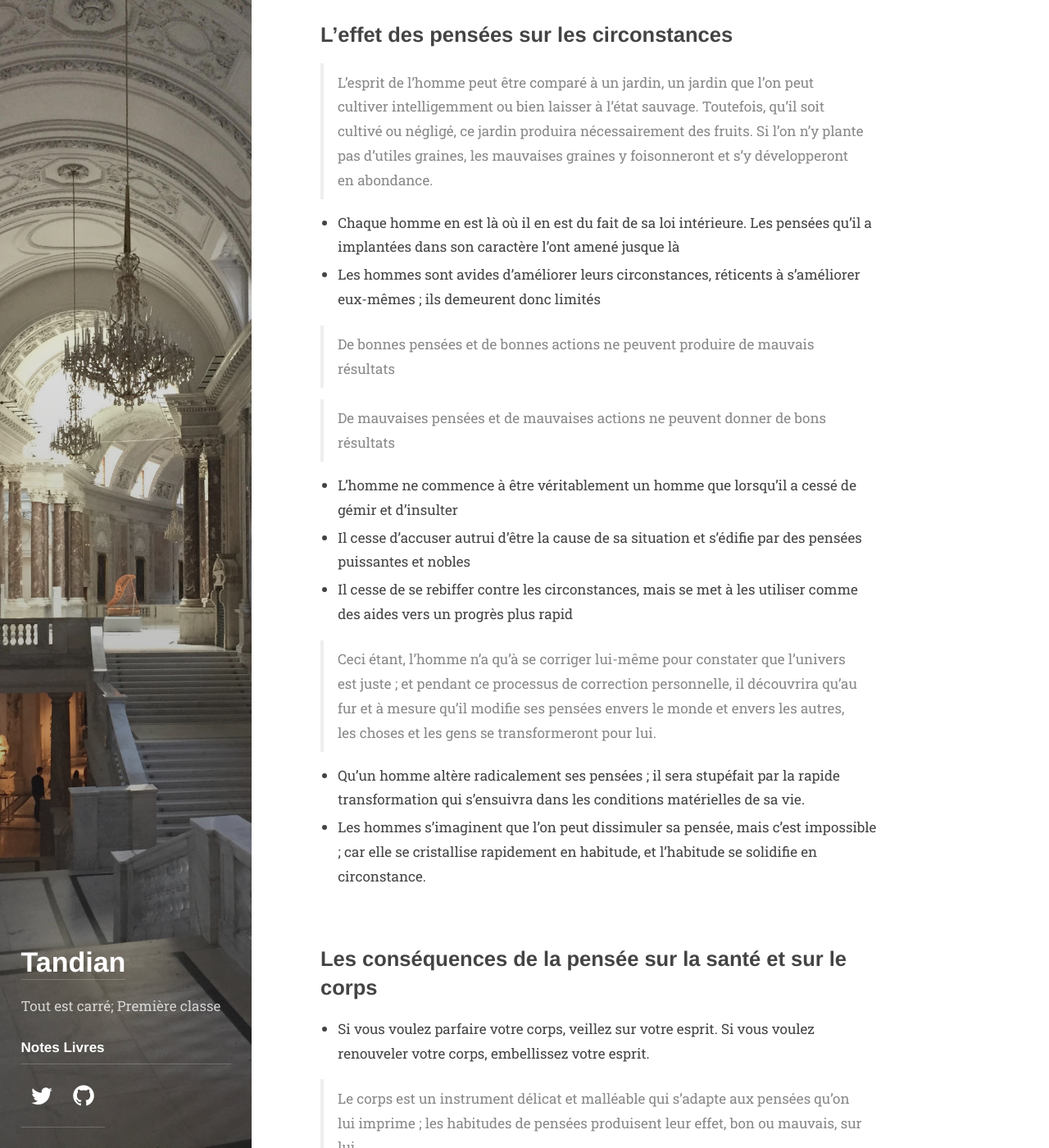
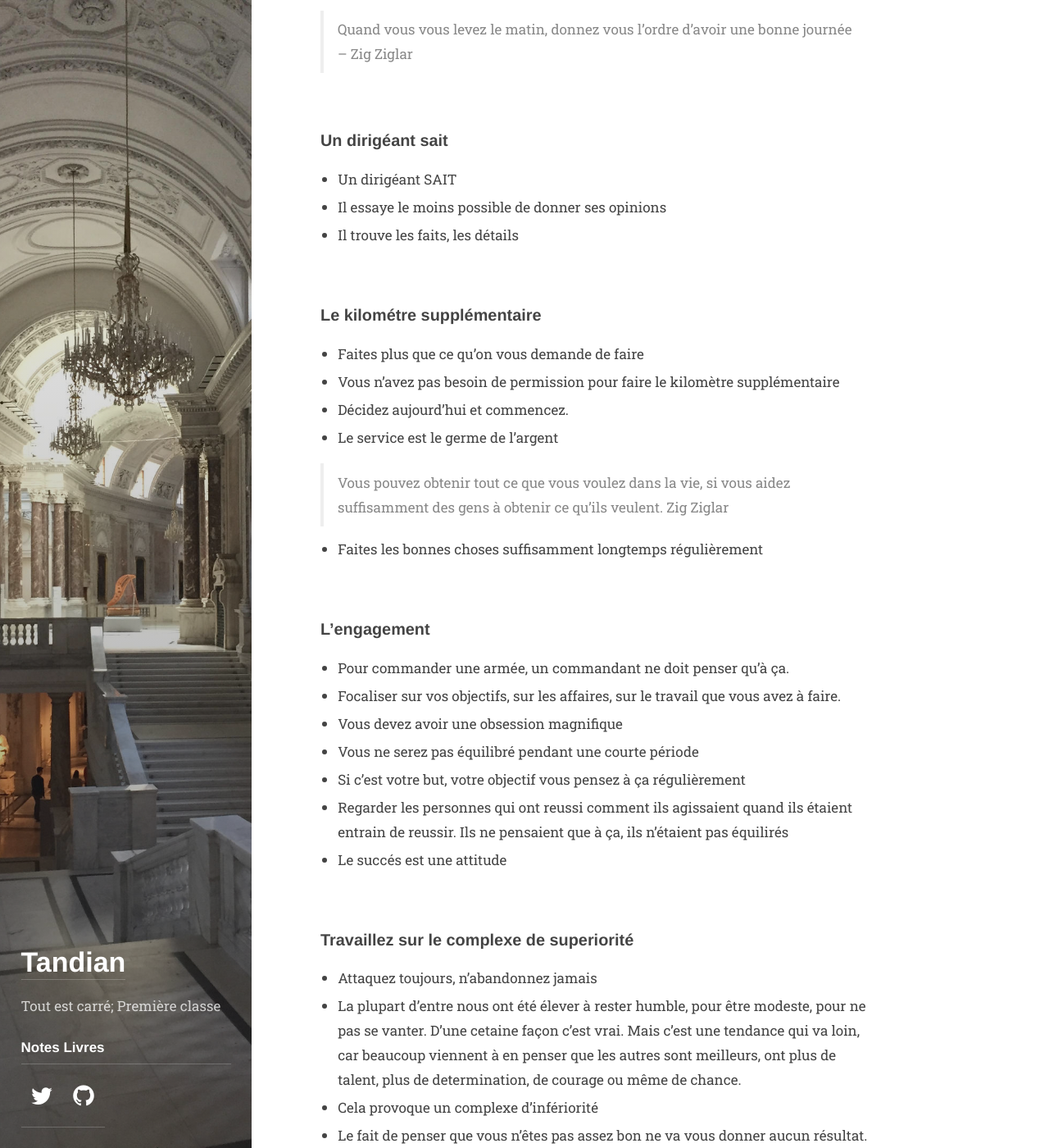
Before and after one commit to abdoulaye-tnd/tandian, a Jekyll site: the page built from books/artdediriger.md, in a window 1280 px wide and 1400 px high, scrolled down 5321 px. Shown: the whole window at 82% size. Built offline with Jekyll 4.4.1, drawn with Linux system fonts in a browser that asks for light colours; some web fonts are replaced; some of the changed text lies outside the part shown.

Commit message:
Update artdediriger.md

```diff
--- a/books/artdediriger.md
+++ b/books/artdediriger.md
@@ -138,105 +138,58 @@ Continuer à suivre une décision longtemps après que l'émotion et l'excitatio
 - Jouez le rôle d'un dirigéant
 - Faites les bonnes choses suffisamment longtemps régulièrement
 
-###
+### Donnez vous l'ordre
 
+- Un dirigéant dirige
+- "Je n'a personne à qui donner d'ordre"
+> La première personne  que vous devez diriger c'est vous-même.
 
+- Donnez vous l'ordre d'être content, d'avoir une bonne journée ou encore de vous assurer que les choses soient faites
 
+> Quand vous vous levez le matin, donnez vous l'ordre d'avoir une bonne journée -- Zig Ziglar
 
+### Un dirigéant sait
 
+- Un dirigéant SAIT
+- Il essaye le moins possible de donner ses opinions
+- Il trouve les faits, les détails
 
-> De même que la plante vient de la graine et n'existerait pas sans elle, chaque acte d'un homme
-vient des graines secrètes de sa pensée et n'aurait pu avoir lieu sans elles. Ceci s'applique autant
-aux actes dits spontanés, ou non prémédités, qu'à ceux qu'on exécute délibérément.
+### Le kilométre supplémentaire
 
-- Un caractère noble et fort n’est pas le résultat de la chance, il est plutôt la conséquence naturelle d’un effort constant de cultiver les bonnes pensées.
+- Faites plus que ce qu'on vous demande de faire
+- Vous n'avez pas besoin de permission pour faire le kilomètre supplémentaire
+- Décidez aujourd'hui et commencez.
+- Le service est le germe de l'argent
 
+> Vous pouvez obtenir tout ce que vous voulez dans la vie, si vous aidez suffisamment des gens à obtenir ce qu'ils veulent. Zig Ziglar
 
-## L’effet des pensées sur les circonstances
+- Faites les bonnes choses suffisamment longtemps régulièrement
 
-> L’esprit de l’homme peut être comparé à un jardin, un jardin que l’on peut cultiver intelligemment
-ou bien laisser à l’état sauvage. Toutefois, qu’il soit cultivé ou négligé, ce jardin produira
-nécessairement des fruits. Si l’on n’y plante pas d’utiles graines, les mauvaises graines y
-foisonneront et s’y développeront en abondance.
+### L'engagement
 
-- Chaque homme en est là où il en est du fait de sa loi intérieure. Les pensées qu’il a implantées
-dans son caractère l’ont amené jusque là
-- Les hommes sont avides d’améliorer leurs circonstances, réticents à s’améliorer eux-mêmes ; ils
-demeurent donc limités
+- Pour commander une armée, un commandant ne doit penser qu'à ça.
+- Focaliser sur vos objectifs, sur les affaires, sur le travail que vous avez à faire.
+- Vous devez avoir une obsession magnifique
+- Vous ne serez pas équilibré pendant une courte période
+- Si c'est votre but, votre objectif vous pensez à ça régulièrement
+- Regarder les personnes qui ont reussi comment ils agissaient quand ils étaient entrain de reussir.
+Ils ne pensaient que à ça, ils n'étaient pas équilirés
+- Le succés est une attitude
 
-> De bonnes pensées et de bonnes actions ne peuvent produire de mauvais résultats
+### Travaillez sur le complexe de superiorité
 
-> De mauvaises pensées et de mauvaises actions ne peuvent donner de bons résultats
+- Attaquez toujours, n'abandonnez jamais
+- La plupart d'entre nous ont été élever à rester humble, pour être modeste, pour ne pas se vanter.
+D'une cetaine façon c'est vrai. Mais c'est une tendance qui va loin, car beaucoup viennent à en penser que les autres sont meilleurs, ont plus de talent, plus de determination, de courage ou même de chance.
+- Cela provoque un complexe d'infériorité
+- Le fait de penser que vous n'êtes pas assez bon ne va vous donner aucun résultat. C'est une évidence.
+- Pourquoi ne pas développer un complexe de superiorité ?
+- Pourquoi ne pas se dire :
+ Je suis en pleine forme, je suis un gagnant, je suis un dépasseur de problème
+ - Ne pas être condescendant envers les autres. Juste de croire en vous
 
-- L’homme ne commence à être véritablement un homme que lorsqu’il a cessé de gémir et
-d’insulter
--  Il cesse d’accuser autrui d’être la cause de sa situation et s’édifie par des
-pensées puissantes et nobles
--  Il cesse de se rebiffer contre les circonstances, mais se met à les
-utiliser comme des aides vers un progrès plus rapid
+### Allez de l'avant
 
-> Ceci étant, l’homme n’a qu’à se corriger
-lui-même pour constater que l’univers est juste ; et pendant ce processus de correction
-personnelle, il découvrira qu’au fur et à mesure qu’il modifie ses pensées envers le monde et
-envers les autres, les choses et les gens se transformeront pour lui.
-
-- Qu’un homme altère radicalement ses pensées ; il sera stupéfait par la rapide transformation qui s’ensuivra dans les conditions matérielles de sa vie.
-- Les hommes s’imaginent que l’on peut dissimuler sa pensée, mais c’est impossible ; car elle se
-cristallise rapidement en habitude, et l’habitude se solidifie en circonstance.
-
-## Les conséquences de la pensée sur la santé et sur le corps
-
-- Si vous voulez parfaire votre corps, veillez sur votre esprit. Si vous voulez renouveler votre corps,
-embellissez votre esprit.
-
->  Le corps est un instrument délicat et malléable qui s’adapte aux pensées qu’on lui imprime ; les habitudes de pensées
-produisent leur effet, bon ou mauvais, sur lui.
-
-## La pensée et les objectifs
-
-> Tant que la pensée n’est pas coordonnée à un objectif, aucun accomplissement censé n’est
-possible.
-
-- Lorsqu’on n’a pas de but central dans sa vie, on devient facilement la proie d’angoisses courantes,
-de peurs, de troubles, de pitié pour soi-même, qui sont autant de signes de faiblesse.
-
-- Tout homme devrait déterminer un objectif de vie valable et se mettre au travail pour le réaliser.
-
-> Ceux qui ne sont pas capables de concevoir un objectif supérieur et de se focaliser dessus
-peuvent fixer leurs pensées sur l’exécution impeccable de leur tâche, quand bien même leur travail
-semble insignifiant. Ils rassembleront et unifieront ainsi leurs pensées, acquerront beaucoup
-d'énergie et de fermeté ; après quoi rien ne leur sera impossible
-
-## Le rôle de la pensée dans la réussite
-
-- Les réussites et les échecs d’un homme sont le résultat de ses propres pensées
-> Sans sacrifice, il n’y a ni progrès, ni accomplissement. Le succès terrestre d’un homme sera
-fonction des pensées primaires qu’il aura sacrifiées, de sa concentration sur le développement de
-ses projets, du renforcement de ses résolutions et de son autonomie. Plus haut monteront ses
-pensées, plus grande sera sa réussite, plus heureuses et durables seront ses réalisations
-
-
-## Les visions, les idéaux
-- Rêvez des rêves nobles, et au fur et à mesure que vous rêverez, vous deviendrez votre rêve.
-> Vos circonstances de vie sont peut-être désagréables, mais elles ne perdureront pas si vous
-percevez un idéal et que vous vous efforcez de l’atteindre.
-
-> Le malavisé, l’ignorant, l’indolent, ne voyant que les effets apparents des choses, et non les
-choses elles-mêmes, évoque la chance, le hasard. Voyant qu’un homme est devenu riche, il
-commente : « comme il a de la chance ! » S’agissant d’un autre homme, devenu intellectuellement
-brillant, il s’exclame : « Comme il est favorisé ! »
-
-## La sérénité
-
-> Un homme devient calme dans la mesure où il se reconnaît comme un être régi par la pensée, car
-une telle connaissance implique de reconnaître que les autres aussi sont le résultat de leur pensée
-
-- L’homme calme, ayant appris à se dominer, sait s’adapter aux autres. Eux, en retour, révèrent sa
-force spirituelle ; ils sentent qu’ils peuvent apprendre de lui et compter sur lui.
-- Plus quelqu’un devient paisible, plus cette personne développe son succès, son influence et sa capacité à faire le
-bien
-
-> Combien connaissons-nous de gens qui dégradent leur vie, ruinent toute douceur et toute beauté
-par des tempéraments explosifs, détruisent l’équilibre de leur caractère et se font du mauvais sang
-! C’est par un manque de maîtrise de soi que la majorité des gens détruisent leur vie et gâchent
-leur bonheur.
+- Continuez de bouger et l'ennemi ne peut pas vous toucher.
+- Une attitude de gagnant est une attitude mouvement et de progrès.
+- Vous ne pouvez pas être trainé dans la bout si vous bougez
```
